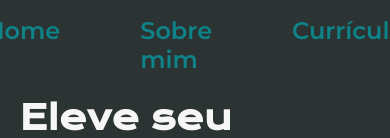
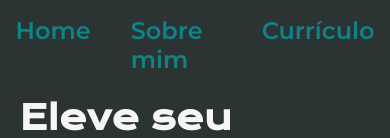
Before and after one commit to gabrieltsc/portfolio, a plain HTML site: page index.html in a window 390 px wide. Shown: the top 138 px of the page. Drawn offline with nearby package versions, Linux system fonts and the light colour scheme.

Commit message:
Correção do bug do menu na tela de dispositivos móveis

```diff
--- a/styles/style.css
+++ b/styles/style.css
@@ -126,6 +126,7 @@ body{
     }
     .cabecalho__menu{
         justify-content: center;
+        gap: 40px
     }
     .apresentacao{
         flex-direction: column-reverse;
```
